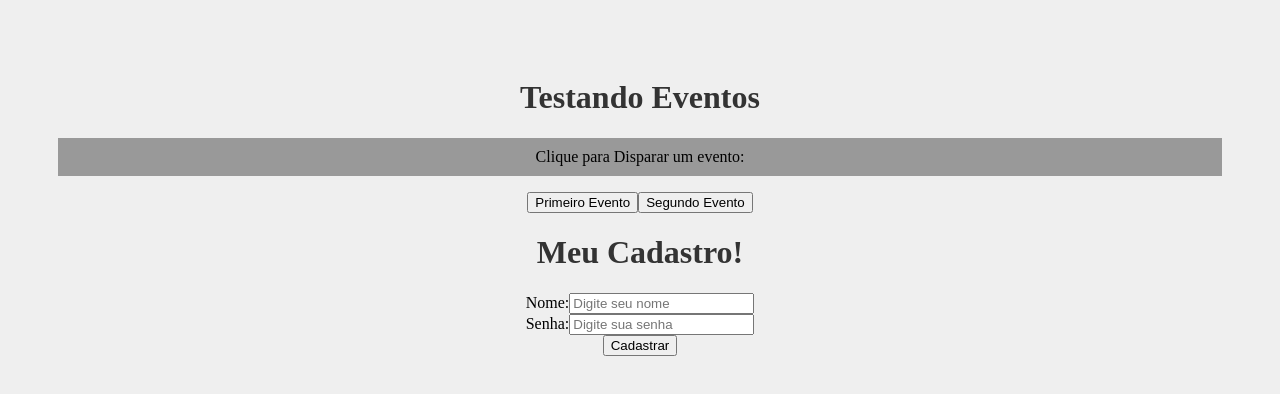
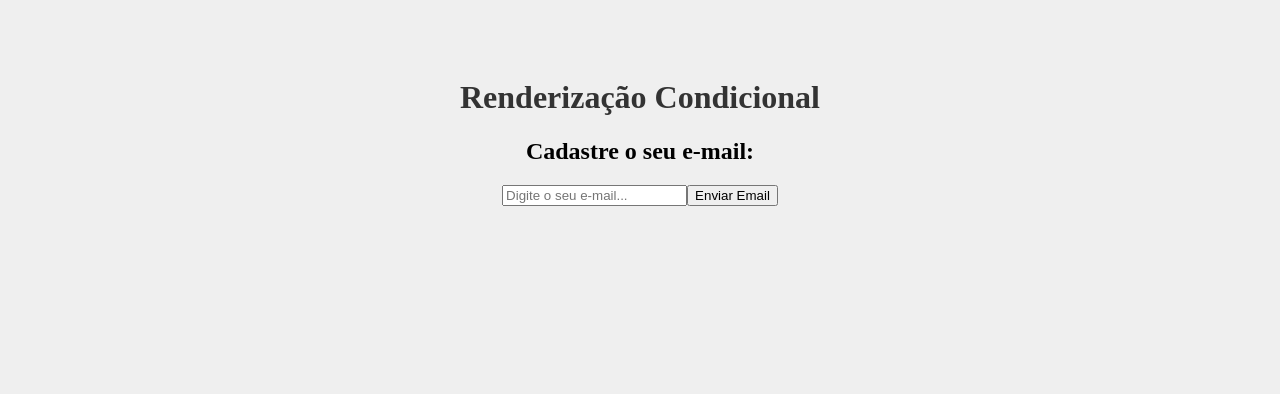
Before and after one commit to Henriquesoto92/REACT-AULAS, a React (Create React App) app: page / in a window 1280 px wide. Shown: the top 394 px of the page. Built offline with nearby package versions, Linux system fonts and the light colour scheme.

Commit message:
:construction: Render Conditional in React

```diff
--- a/src/App.js
+++ b/src/App.js
@@ -1,16 +1,12 @@
 import './App.css'
 
-import Evento from './components/Evento'
-import Form from './components/Form';
+import Condicional from './components/Condicional';
 
 function App() {
   return (
     <div className="App">
-
-      <h1>Testando Eventos</h1>
-      <Evento />
-      <Form />
-
+      <h1>Renderização Condicional</h1>
+      <Condicional />
     </div>
   );
 }
--- /dev/null
+++ b/src/components/Condicional.jsx
@@ -0,0 +1,41 @@
+import { useState } from 'react'
+
+function Condicional() {
+
+    const [email, setEmail] = useState()
+    const [userEmail, setUserEmail] = useState()
+
+    function enviarEmail(e) {
+        e.preventDefault();
+        setUserEmail(email)
+    }
+    function limparEmail() {
+        setUserEmail('')
+    }
+
+    return (
+        <div>
+            <h2>Cadastre o seu e-mail:</h2>
+            <form>
+                <input
+                    type="email"
+                    placeholder="Digite o seu e-mail..."
+                    onChange={(e) => setEmail(e.target.value)}
+                />
+                <button type="submit" onClick={enviarEmail}>Enviar Email</button>
+                <br />
+                <br />
+                {userEmail && (
+                    <div>
+                        <p>
+                            o E-mail do usuário é: {userEmail}
+                        </p>
+                        <button onClick={limparEmail}>Limpar E-mail</button>
+                    </div>
+                )}
+            </form>
+        </div>
+    )
+}
+
+export default Condicional
```
